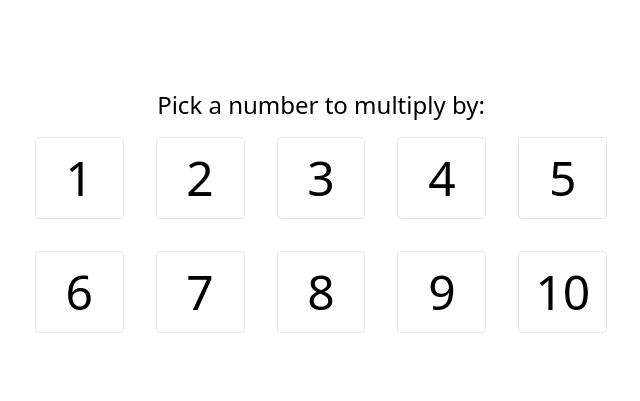
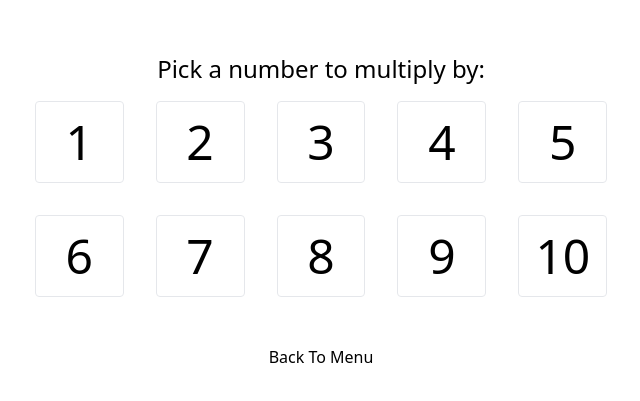
Before and after one commit to nearbycoder/math-game, a Next.js app: page /add in a window 1280 px wide. Shown: the part 101-502 px from the top of the page, without its empty margins (319-959 px from the left). Built offline with nearby package versions, Linux system fonts and the light colour scheme.

Commit message:
add routing, fix layout

```diff
--- a/pages/[operator]/[num]/index.tsx
+++ b/pages/[operator]/[num]/index.tsx
@@ -13,12 +13,12 @@ export default function Num() {
 
   return (
     <div className="fixed w-screen">
-      <main className="flex justify-center items-center h-screen max-h-full overflow-hidden relative -mt-24">
+      <main className="flex flex-col justify-center items-center h-screen max-h-full overflow-hidden relative -mt-24">
         <Game operator={String(operator)} num={Number(num)} />
+        <div className="text-center mt-12">
+          <Link href="/">Back To Menu</Link>
+        </div>
       </main>
-      <div className="text-center">
-        <Link href="/">Back To Menu</Link>
-      </div>
     </div>
   );
 }
--- a/pages/[operator]/index.tsx
+++ b/pages/[operator]/index.tsx
@@ -8,7 +8,7 @@ export default function Operator() {
 
   return (
     <div className="fixed w-screen">
-      <main className="flex justify-center items-center h-screen max-h-full overflow-hidden relative -mt-24">
+      <main className="flex flex-col justify-center items-center h-screen max-h-full overflow-hidden relative -mt-24">
         <div>
           <p className="text-sm md:text-2xl p-4 text-center">
             Pick a number to multiply by:
@@ -24,6 +24,9 @@ export default function Operator() {
             ))}
           </div>
         </div>
+        <div className="text-center mt-12">
+          <Link href="/">Back To Menu</Link>
+        </div>
       </main>
     </div>
   );
```
